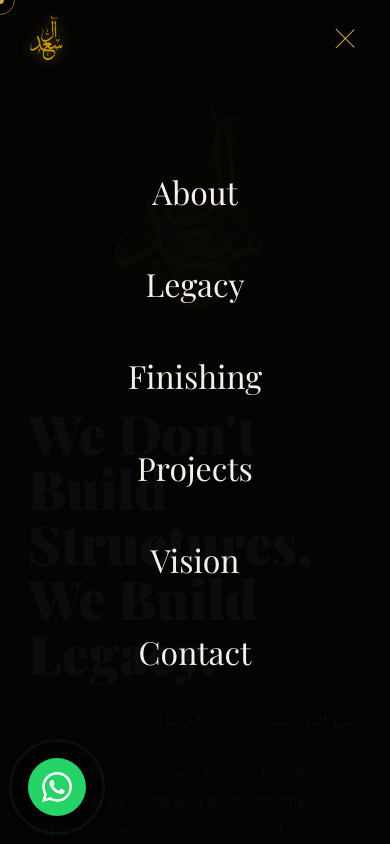
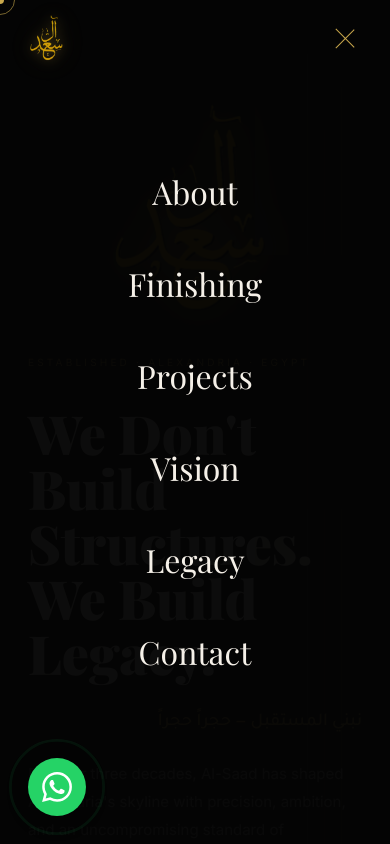
Before and after one commit to AhmedMosaad-stack/al-saad, a Next.js app: page / in a window 390 px wide. Both pictures are taken after a click on the button "Menu". Shown: the top 844 px of the page. Built offline with nearby package versions, Linux system fonts and the light colour scheme.

Commit message:
Mobile menubar order fixed

```diff
--- a/components/MobileMenu.tsx
+++ b/components/MobileMenu.tsx
@@ -2,10 +2,10 @@ export default function MobileMenu() {
   return (
     <div id="mob-menu">
       <a href="#about">About</a>
-      <a href="#legacy">Legacy</a>
       <a href="#finishing">Finishing</a>
       <a href="#projects">Projects</a>
       <a href="#services">Vision</a>
+      <a href="#legacy">Legacy</a>
       <a href="#contact">Contact</a>
     </div>
   )
```
